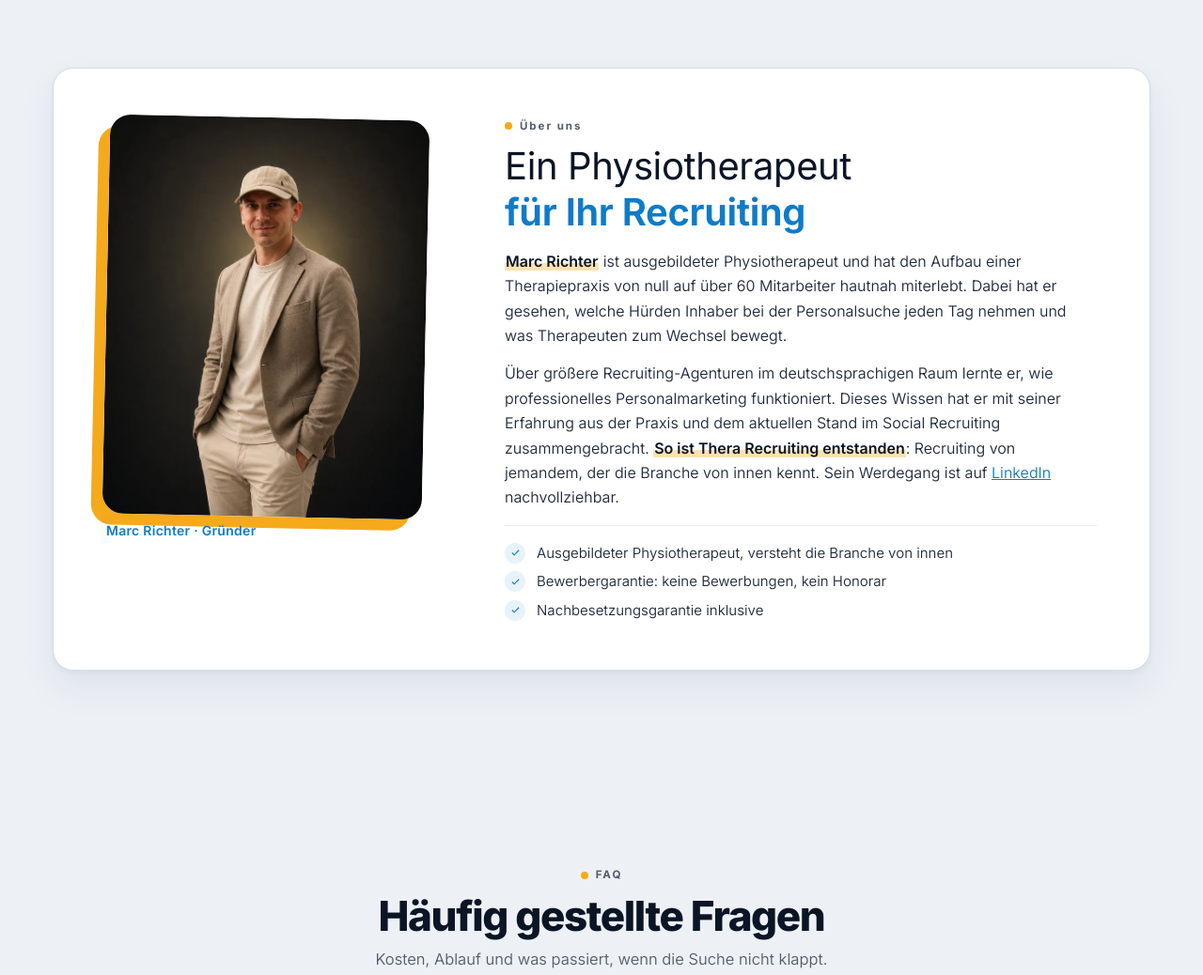
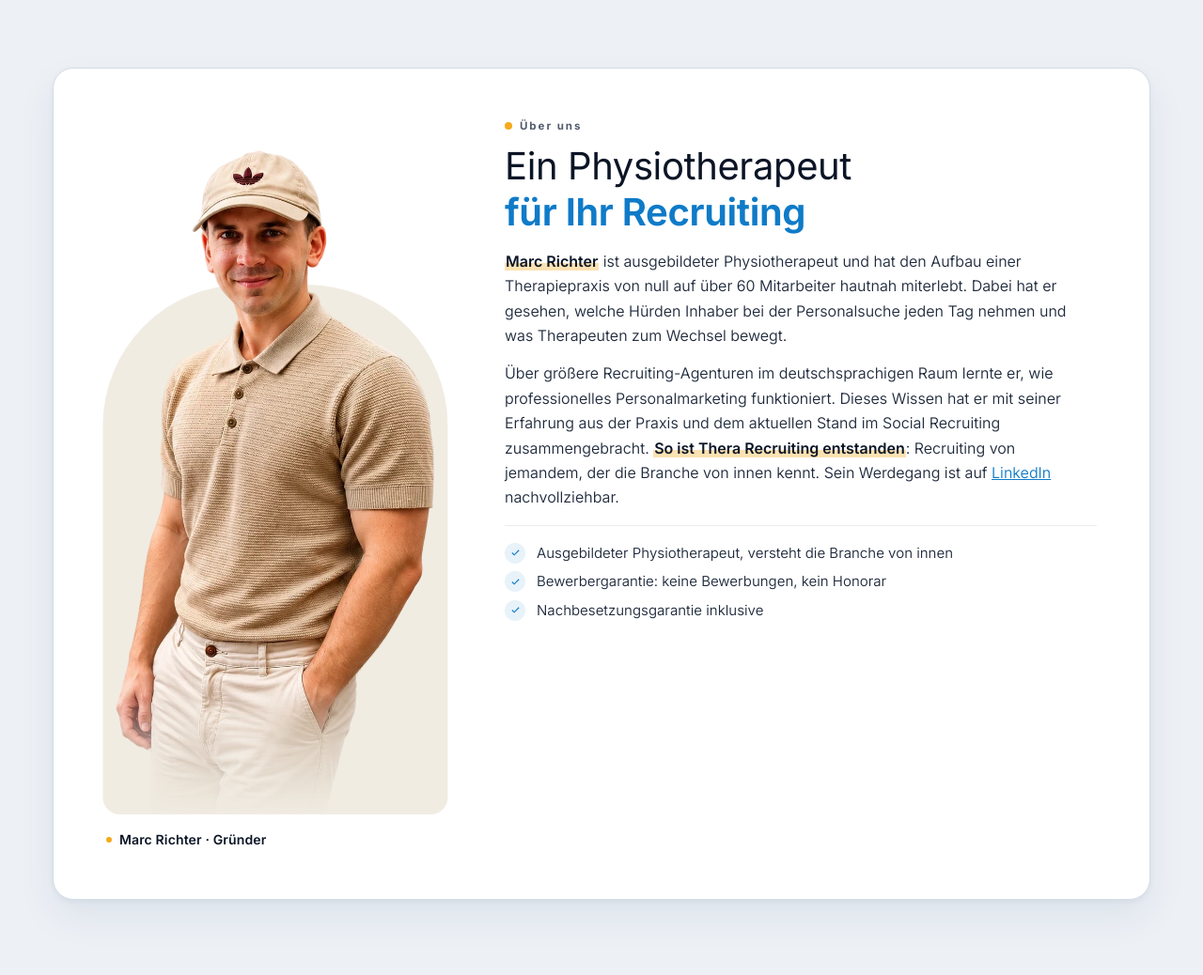
Before and after one commit to tinomarc2002-a11y/thera-recruiting-website, a plain HTML site: page index.html in a window 1280 px wide. Shown: the part 6100-7138 px from the top of the page at 94% size. Drawn offline with Linux system fonts and the light colour scheme; a script that the page names is missing.

Commit message:
Neues freigestelltes Portrait in der Ueber-uns-Sektion
Das Studiofoto im Rahmen ist raus. Das freigestellte Bild steht jetzt
auf einer sandfarbenen Flaeche, ohne Rahmen, ohne Schlagschatten,
passend zum ruhigeren Stil der Seite. Die Beschriftung sitzt darunter
in dunkler Schrift auf hellem Grund.

Bild auf 640 Pixel Breite gebracht, WebP mit 168 KB und ein reduziertes
PNG als Ersatz. Gilt fuer Startseite und alle sechs Stadtseiten.

Co-Authored-By: Claude Opus 5 <noreply@anthropic.com>

```diff
--- a/index.html
+++ b/index.html
@@ -783,14 +783,14 @@
   <div class="wrap">
     <div class="about-g">
       <div class="photo-wrap r lft">
-        <div class="photo-frame">
+        <div class="marc-steht">
           <picture>
-            <source srcset="img/founder.webp" type="image/webp" />
+            <source srcset="/img/marc.webp" type="image/webp" />
             <img
-              src="founder.jpg"
-              alt="Marc Richter, Gründer Thera Recruiting, ausgebildeter Physiotherapeut aus Dresden"
+              src="/img/marc.png"
+              alt="Marc Richter, Gründer von Thera Recruiting und ausgebildeter Physiotherapeut aus Dresden"
               loading="lazy" decoding="async"
-              width="760" height="949"
+              width="640" height="1332"
             />
           </picture>
         </div>
--- a/premium.css
+++ b/premium.css
@@ -139,3 +139,57 @@ body.tr-home .hero-hl .gt {
 @media (min-width: 1100px) {
   body.tr-home .hero { padding: 84px 0 56px !important; }
 }
+
+/* ---------- 9. Ueber uns: freistehendes Portrait ---------- */
+/* Das Bild ist freigestellt. Es braucht keinen Rahmen, sondern eine
+   Flaeche, auf der es steht. Die Flaeche endet unter den Fuessen, das
+   Bild ragt oben darueber hinaus. */
+body.tr-home .photo-wrap { position: relative; display: block; }
+body.tr-home .marc-steht {
+  position: relative;
+  max-width: 300px;
+  margin: 0 auto;
+  padding-top: 26px;
+}
+body.tr-home .marc-steht::before {
+  content: '';
+  position: absolute;
+  left: 50%;
+  transform: translateX(-50%);
+  bottom: 0;
+  width: 108%;
+  height: 76%;
+  background: #f1ece2;
+  border-radius: 150px 150px 18px 18px;
+  z-index: 0;
+}
+body.tr-home .marc-steht picture,
+body.tr-home .marc-steht img {
+  position: relative;
+  z-index: 1;
+  display: block;
+  width: 100%;
+  height: auto;
+}
+/* Beschriftung: dunkle Schrift auf heller Flaeche, Kontrast geprueft */
+body.tr-home .photo-badge {
+  position: static !important;
+  display: inline-flex !important;
+  margin: 16px auto 0;
+  background: none !important;
+  border: 0 !important;
+  box-shadow: none !important;
+  animation: none !important;
+  font-size: 14px !important;
+  font-weight: 600 !important;
+  color: var(--d-ink) !important;
+  letter-spacing: .01em;
+  justify-content: center;
+  width: 100%;
+}
+body.tr-home .photo-badge::before { background: var(--d-gold) !important; animation: none !important; }
+
+@media (min-width: 900px) {
+  body.tr-home .marc-steht { max-width: 340px; padding-top: 34px; }
+  body.tr-home .photo-badge { justify-content: flex-start; width: auto; }
+}
```
Also changed, not shown: physiotherapeuten-finden-chemnitz.html (+5 -5 lines), physiotherapeuten-finden-dresden.html (+5 -5 lines), physiotherapeuten-finden-goerlitz.html (+5 -5 lines), physiotherapeuten-finden-leipzig.html (+5 -5 lines), physiotherapeuten-finden-plauen.html (+5 -5 lines), physiotherapeuten-finden-zwickau.html (+5 -5 lines), img/marc.png (added), img/marc.webp (added).
